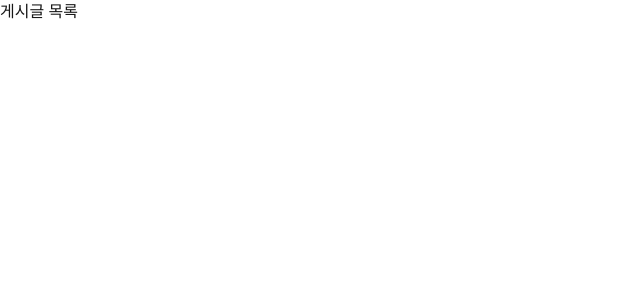
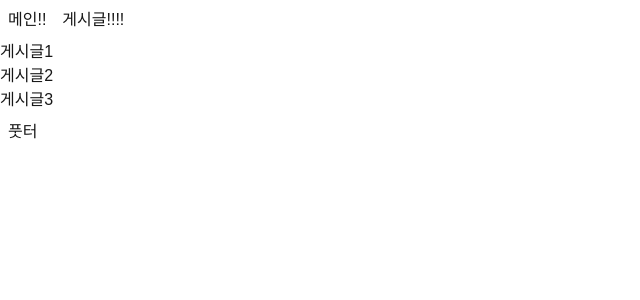
Before and after one commit to tke0329/Programmers_NextJs, a Next.js app: page /posts in a window 1280 px wide. Shown: the top 300 px of the page, without its empty margins (0-640 px from the left). Built offline with nearby package versions, Linux system fonts and the light colour scheme.

Commit message:
a => Link 로, 서버 컴포넌트 vs 클라이언트 컴포넌트

```diff
--- a/package.json
+++ b/package.json
@@ -11,7 +11,8 @@
   "dependencies": {
     "next": "16.2.0",
     "react": "19.2.4",
-    "react-dom": "19.2.4"
+    "react-dom": "19.2.4",
+    "react-router-dom": "^7.13.1"
   },
   "devDependencies": {
     "@tailwindcss/postcss": "^4",
--- a/src/app/layout.tsx
+++ b/src/app/layout.tsx
@@ -1,3 +1,4 @@
+import Link from 'next/link'
 import type { Metadata } from 'next'
 import { Geist, Geist_Mono } from 'next/font/google'
 import './globals.css'
@@ -23,11 +24,32 @@ export default function RootLayout({
     children: React.ReactNode
 }>) {
     return (
-        <html
-            lang="ko"
-            className={`${geistSans.variable} ${geistMono.variable} h-full antialiased`}
-        >
-            <body>{children}</body>
-        </html>
+        <>
+            <html
+                lang="ko"
+                className={`${geistSans.variable} ${geistMono.variable} h-full antialiased`}
+            >
+                <body>
+                    <header>
+                        <nav className="flex">
+                            <Link
+                                href="/"
+                                className="p-2 rounded hover:bg-gray-700"
+                            >
+                                메인!!
+                            </Link>
+                            <Link
+                                href="/posts"
+                                className="p-2 rounded hover:bg-gray-700"
+                            >
+                                게시글!!!!
+                            </Link>
+                        </nav>
+                    </header>
+                    {children}
+                    <footer className="p-2">풋터</footer>
+                </body>
+            </html>
+        </>
     )
 }
--- a/src/app/posts/[id]/page.tsx
+++ b/src/app/posts/[id]/page.tsx
@@ -1,3 +1,8 @@
+'use client'
+
+import { useState } from 'react'
+
 export default function detailPage() {
-    return <>상페</>
+    useState
+    return <>제품 상세페이지</>
 }
--- a/src/app/posts/page.tsx
+++ b/src/app/posts/page.tsx
@@ -1,3 +1,13 @@
+'use client'
+
+import { useState } from 'react'
+
 export default function PostList() {
-    return <>게시글 목록</>
+    return (
+        <>
+            <ul>게시글1</ul>
+            <ul>게시글2</ul>
+            <ul>게시글3</ul>
+        </>
+    )
 }
```
Also changed, not shown: 2 other files (tests, documents, lock files or other folders).
